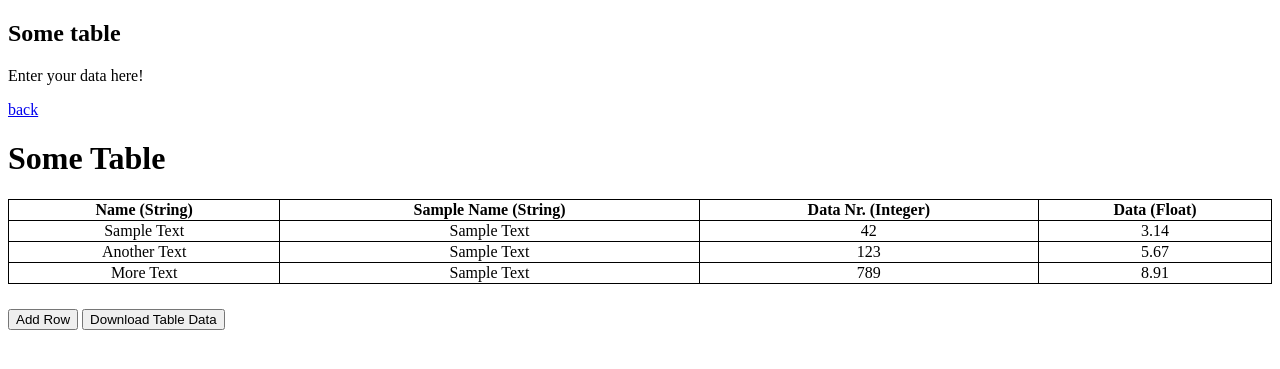
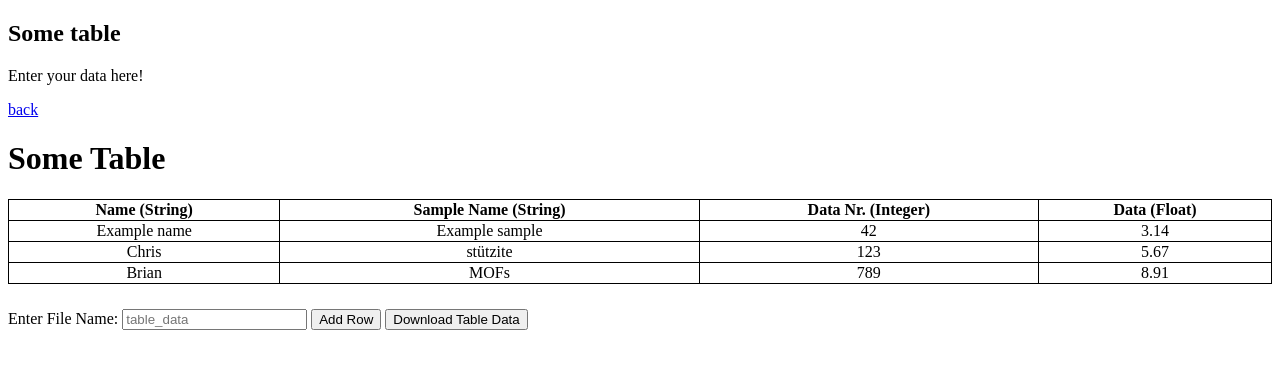
Before and after one commit to QuantumChemist/QuantumChemist.github.io, a Jekyll site: the page built from table.md, in a window 1280 px wide. Shown: the top 369 px of the page. Built offline with Jekyll 4.4.1, drawn with Linux system fonts in a browser that asks for light colours; our own code applies the rules of GitHub Pages for plain Markdown files.

Commit message:
Update table.html

```diff
--- a/_layouts/table.html
+++ b/_layouts/table.html
@@ -43,25 +43,28 @@
     </thead>
     <tbody>
         <tr>
-            <td contenteditable="true">Sample Text</td>
-             <td contenteditable="true">Sample Text</td>
+            <td contenteditable="true">Example name</td>
+             <td contenteditable="true">Example sample</td>
             <td contenteditable="true">42</td>
             <td contenteditable="true">3.14</td>
         </tr>
         <tr>
-            <td contenteditable="true">Another Text</td>
-             <td contenteditable="true">Sample Text</td>
+            <td contenteditable="true">Chris</td>
+             <td contenteditable="true">stützite</td>
             <td contenteditable="true">123</td>
             <td contenteditable="true">5.67</td>
         </tr>
         <tr>
-            <td contenteditable="true">More Text</td>
-             <td contenteditable="true">Sample Text</td>
+            <td contenteditable="true">Brian</td>
+             <td contenteditable="true">MOFs</td>
             <td contenteditable="true">789</td>
             <td contenteditable="true">8.91</td>
         </tr>
     </tbody>
 </table>
+
+<label for="file-name-input">Enter File Name:</label>
+<input type="text" id="file-name-input" placeholder="table_data">
 
 <button id="add-row-button">Add Row</button>
 <button id="download-button">Download Table Data</button>
```
Also changed, not shown: other parts of _layouts/table.html (+2 -1 lines).
